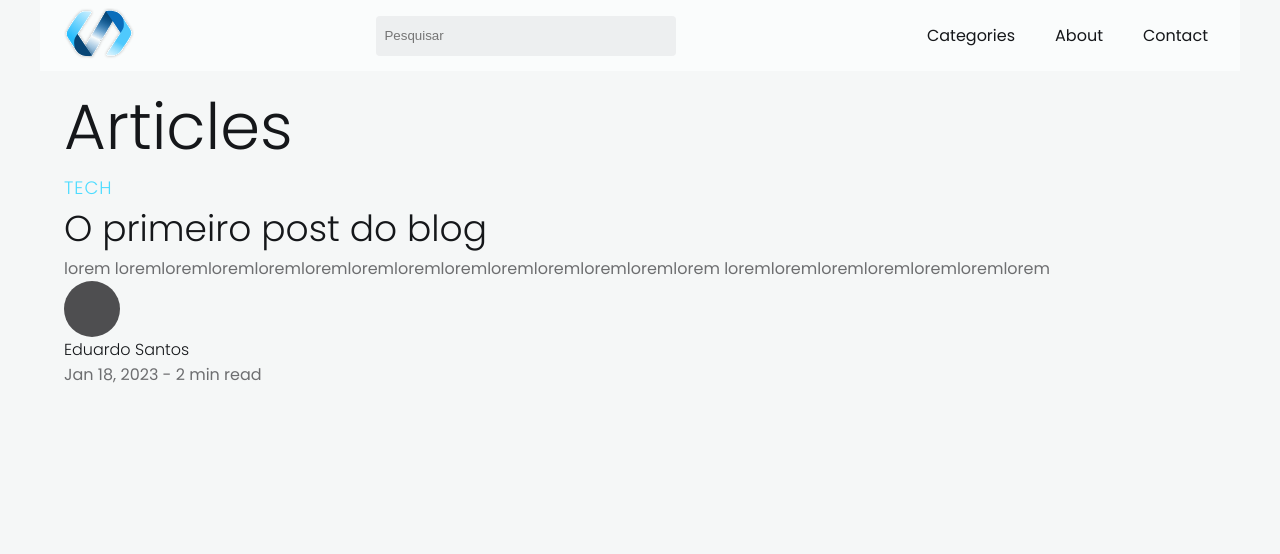
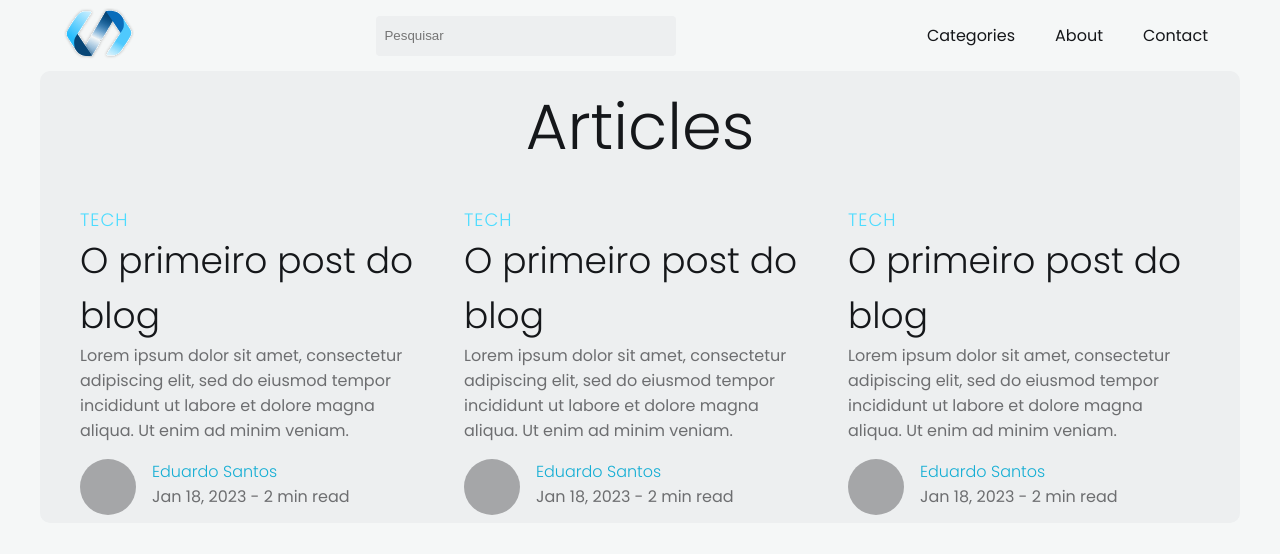
Before and after one commit to duzzk1/blog, a React (Create React App) app: page / in a window 1280 px wide. Shown: the top 554 px of the page. Built offline with nearby package versions, Linux system fonts and the light colour scheme.

Commit message:
Create section for articles and style posts

```diff
--- a/src/App.js
+++ b/src/App.js
@@ -1,6 +1,5 @@
 import Header from "./components/Header";
 import Article from "./components/Articles";
-import Posts from "./components/Posts";
 
 function App() {
   return (
--- a/src/components/Articles/index.js
+++ b/src/components/Articles/index.js
@@ -3,8 +3,12 @@ import Posts from "../Posts";
 const Article = () => {
   return (
     <section className="container">
-      <h1>Articles</h1>
-      <Posts />
+      <h1 className="tac">Articles</h1>
+      <div className="container-posts mt-4">
+        <Posts />
+        <Posts />
+        <Posts />
+      </div>
     </section>
   );
 };
--- a/src/components/Posts/index.js
+++ b/src/components/Posts/index.js
@@ -1,23 +1,22 @@
 const Posts = () => {
   return (
-    <>
-      <div className="img-posts">
+    <div className="post mx-2">
+      <div className="img-posts"></div>
       <h5>Tech</h5>
       <h3>O primeiro post do blog</h3>
       <p>
-          lorem
-          loremloremloremloremloremloremloremloremloremloremloremloremlorem
-          loremloremloremloremloremloremlorem
+        Lorem ipsum dolor sit amet, consectetur adipiscing elit, sed do eiusmod
+        tempor incididunt ut labore et dolore magna aliqua. Ut enim ad minim
+        veniam.
       </p>
-        <div>
+      <div className="flex pt-2">
         <div className="img-profile"></div>
-          <div className="desc-profile">
-            <h6>Eduardo Santos</h6>
+        <div className="desc-profile  ml-2">
+          <h6 className="color-blue">Eduardo Santos</h6>
           <p>Jan 18, 2023 - 2 min read</p>
         </div>
       </div>
     </div>
-    </>
   );
 };
 
--- a/src/css/sass/_colors.scss
+++ b/src/css/sass/_colors.scss
@@ -22,5 +22,5 @@ $gray-6: #8d8e90;
 $gray-7: #a5a6a8;
 
 .color-blue {
-  color: $blue-normal;
+  color: $blue-dark;
 }
--- a/src/css/sass/_layout.scss
+++ b/src/css/sass/_layout.scss
@@ -1,10 +1,7 @@
 header {
   max-width: 1200px;
-
   margin: 0 auto;
-
   padding: 8px 24px;
-  background-color: $white-light;
 }
 
 a {
@@ -24,9 +21,10 @@ a {
 
 .container {
   max-width: 1200px;
-
   margin: 0 auto;
   padding: 8px 24px;
+  background-color: $white-dark;
+  border-radius: 10px;
 }
 
 .border {
@@ -67,7 +65,7 @@ a {
 .img-profile {
   width: 56px;
   height: 56px;
-  background-color: #b7b7b7;
+  background-color: $gray-7;
   border-radius: 50%;
 }
 
--- a/src/css/sass/_spacing.scss
+++ b/src/css/sass/_spacing.scss
@@ -487,3 +487,7 @@ $gap-9: 128px;
   padding-top: $gap-9 !important;
   padding-bottom: $gap-9 !important;
 }
+
+.tac {
+  text-align: center;
+}
--- a/src/css/style.css
+++ b/src/css/style.css
@@ -5,7 +5,7 @@
 }
 
 .color-blue {
-  color: #2dc7ed;
+  color: #15aed4;
 }
 
 h1,
@@ -666,16 +666,14 @@ a {
   padding-bottom: 128px !important;
 }
 
-body {
-  width: 100%;
-  background-color: #f5f7f7;
+.tac {
+  text-align: center;
 }
 
 header {
   max-width: 1200px;
   margin: 0 auto;
   padding: 8px 24px;
-  background-color: #fafcfc;
 }
 
 a {
@@ -697,6 +695,8 @@ a {
   max-width: 1200px;
   margin: 0 auto;
   padding: 8px 24px;
+  background-color: #edeff0;
+  border-radius: 10px;
 }
 
 .border {
@@ -731,7 +731,7 @@ a {
 .img-profile {
   width: 56px;
   height: 56px;
-  background-color: #4e4e50;
+  background-color: #a5a6a8;
   border-radius: 50%;
 }
 
@@ -741,4 +741,8 @@ a {
 
 .logo {
   width: 70px;
+}
+
+body {
+  background-color: #f5f7f7;
 }/*# sourceMappingURL=style.css.map */
--- a/src/css/style.scss
+++ b/src/css/style.scss
@@ -7,10 +7,8 @@
 @import "sass/colors";
 @import "sass/typography";
 @import "sass/spacing";
+@import "sass/layout";
 
 body {
-  width: 100%;
   background-color: $white-normal;
 }
-
-@import "sass/layout";
```
Also changed, not shown: 1 other file (tests, documents, lock files or other folders). Lines whose indentation alone changed are shown as unchanged.
